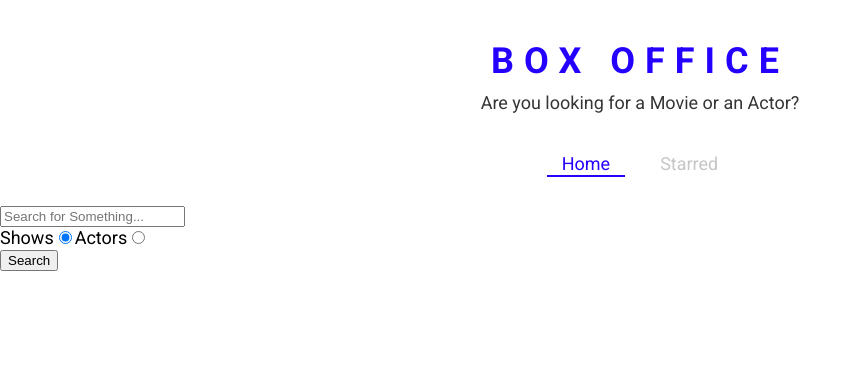
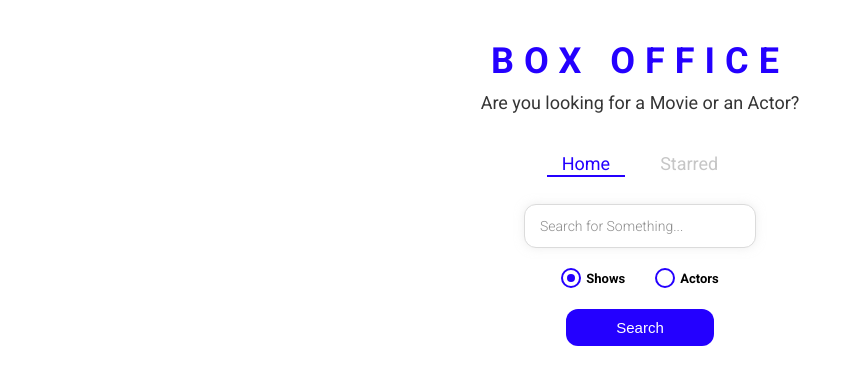
Before and after one commit to 6six7sven/box-office, a React (Create React App) app: page / in a window 1280 px wide. Shown: the top 384 px of the page, without its empty margins (0-862 px from the left). Built offline with nearby package versions, Linux system fonts and the light colour scheme.

Commit message:
styled the entire app

```diff
--- /dev/null
+++ b/src/components/CustomRadio.js
@@ -0,0 +1,66 @@
+import React from "react";
+import styled from "styled-components";
+
+const RadioWrapper = styled.label`
+  display: block;
+  position: relative;
+  padding-left: 25px;
+  cursor: pointer;
+  font-size: 13px;
+  user-select: none;
+  font-weight: 700;
+  line-height: 1.65;
+
+  input {
+    position: absolute;
+    opacity: 0;
+    cursor: pointer;
+  }
+
+  span {
+    position: absolute;
+    top: 0;
+    left: 0;
+    height: 16px;
+    width: 16px;
+    background-color: #fff;
+    border: 2px solid ${({ theme }) => theme.mainColors.blue};
+    border-radius: 50%;
+  }
+
+  input:checked ~ span {
+    background-color: #fff;
+    border: 2px solid ${({ theme }) => theme.mainColors.blue};
+  }
+
+  span:after {
+    content: '';
+    position: absolute;
+    display: none;
+  }
+
+  input:checked ~ span:after {
+    display: block;
+  }
+
+  span:after {
+    top: 4px;
+    left: 4px;
+    width: 8px;
+    height: 8px;
+    border-radius: 50%;
+    background: ${({ theme }) => theme.mainColors.blue};
+  }
+`;
+
+const CustomRadio = ({ label, ...restProps }) => {
+    return (
+        <RadioWrapper htmlFor = {restProps.id}>
+                    {label}
+                    <input
+                    {...restProps} type = "radio" />
+                <span />
+                </RadioWrapper>
+    );
+};
+export default CustomRadio;
--- a/src/pages/Home.js
+++ b/src/pages/Home.js
@@ -1,9 +1,11 @@
 import React, { useState } from "react";
 import ActorGrid from "../components/actor/ActorGrid";
+import CustomRadio from "../components/CustomRadio";
 import MainPageLayout from "../components/MainPageLayout";
 import ShowGrid from "../components/show/ShowGrid";
 import { apiGet } from "../misc/config";
 import { useLastQuery } from "../misc/custom-hooks";
+import { RadioInputsWrapper, SearchButtonWrapper, SearchInput } from "./Home.styled";
 
 
 
@@ -68,27 +70,39 @@
 
     return (
         <MainPageLayout>
-            <input type = "text"
+            <SearchInput type = "text"
             placeholder="Search for Something..."
                 onChange = {onInputChange}
                 nKeyDown={onKeyDown}
                 value={input}/>
 
+            <RadioInputsWrapper>
             <div>
-                <label htmlFor = "shows-search">
-                    Shows
-                    <input id = "shows-search" type = "radio" value = "shows"  checked = {isShowsSearch} onChange={onRadiochange}  />
 
-                </label>
-
-                <label htmlFor = "actors-search">
-                    Actors
-                    <input id = "actors-search" type = "radio" value = "people" checked = {!isShowsSearch} onChange={onRadiochange}  />
-                </label>
-            </div>
+                <CustomRadio
+                label = "Shows"
+                    type = "radio"
+                    value = "shows"
+                    checked = {isShowsSearch}
+                    onChange={onRadiochange}
+                />
+                </div>
+                <div>
+                <CustomRadio
+                label = "Actors"
+                    type = "radio"
+                            id = "actors-search"
+                            value = "people"
+                            checked = {!isShowsSearch}
+                            onChange={onRadiochange}
+                />
+                </div>
+            </RadioInputsWrapper>
+            <SearchButtonWrapper>
             <button type = "button"
                 onClick = { onSearch }> Search
             </button>
+            </SearchButtonWrapper>
 
             {renderResults()}
 
--- /dev/null
+++ b/src/pages/Home.styled.js
@@ -0,0 +1,49 @@
+import styled from "styled-components";
+
+export const SearchInput = styled.input`
+  display: block;
+  font-family: 'Roboto', sans-serif;
+  width: 200px;
+  margin: auto;
+  outline: none;
+  padding: 13px 15px;
+  border: 1px solid #dbdbdb;
+  box-shadow: 0px 0px 10px 0px rgba(219, 219, 219, 0.5);
+  font-size: 14px;
+  border-radius: 12px;
+  color: #8d8d8d;
+
+  &::placeholder {
+    font-weight: 300;
+    color: #8d8d8d;
+  }
+`;
+
+export const RadioInputsWrapper = styled.div`
+  display: flex;
+  justify-content: center;
+  margin: 20px 0;
+
+  div {
+    margin: 0 15px;
+  }
+`;
+
+export const SearchButtonWrapper = styled.div`
+  text-align: center;
+  margin-bottom: 35px;
+
+  button {
+    color: #fff;
+    background-color: ${({ theme }) => theme.mainColors.blue};
+    margin: auto;
+    padding: 10px 50px;
+    font-size: 15px;
+    border: none;
+    outline: none;
+    border-radius: 12px;
+    &:hover {
+      cursor: pointer;
+    }
+  }
+`;
```
